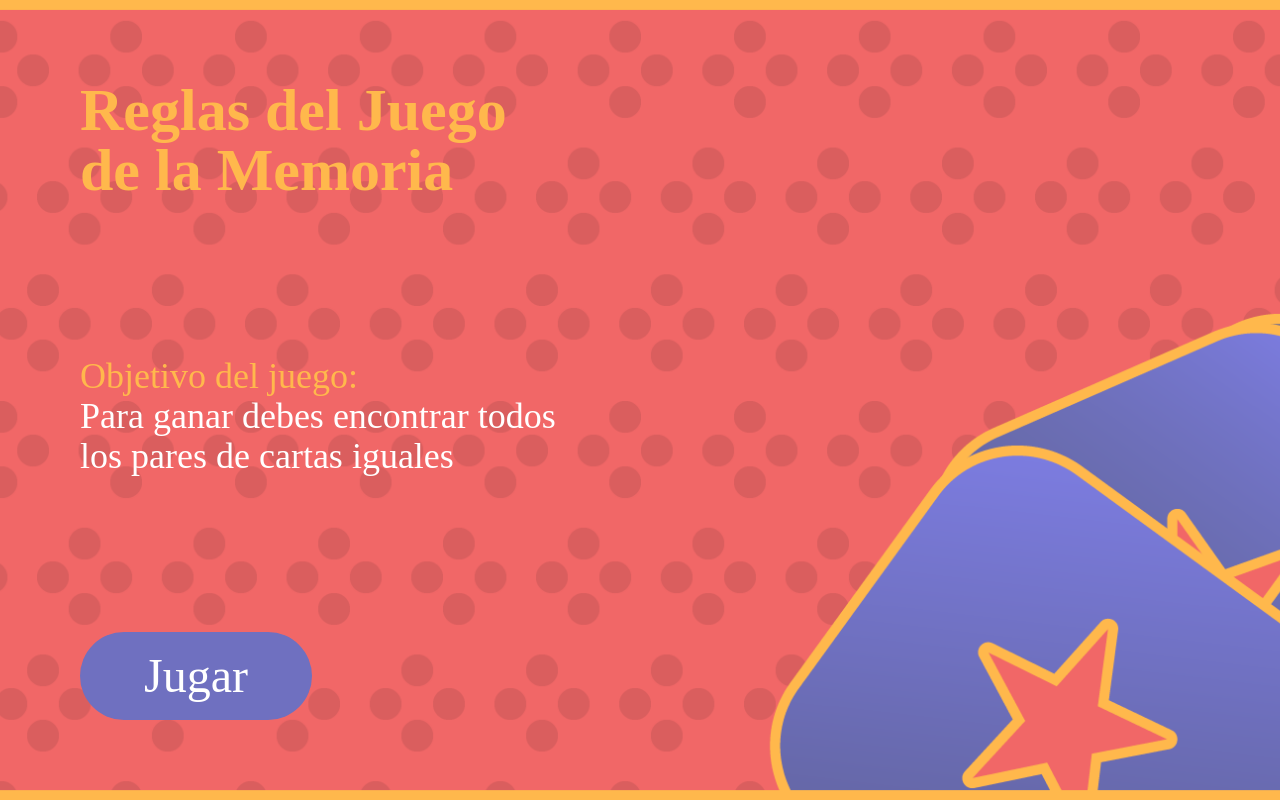
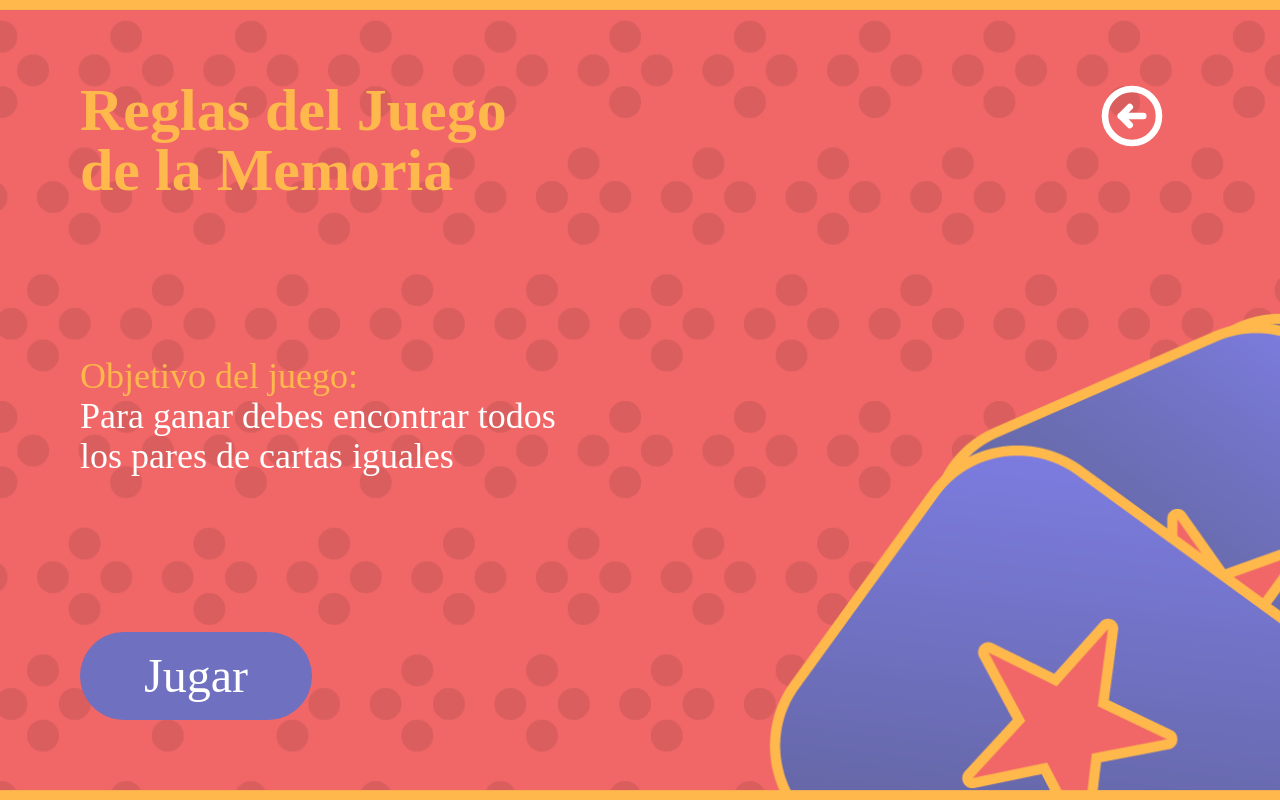
Before and after one commit to NachoXS15/festiPeques, a React (Vite) app: page /memorygame-rules in a window 1280 px wide. Built offline with nearby package versions, Linux system fonts and the light colour scheme; a web font is replaced by a local one.

Commit message:
created arrowback btn

```diff
--- /dev/null
+++ b/src/components/ui/svgs.tsx
@@ -0,0 +1,12 @@
+import { HTMLAttributes } from "react";
+type SVGProps = HTMLAttributes<SVGElement>;
+
+
+export function ArrowBack(props: SVGProps) {
+    return (
+        <svg xmlns="http://www.w3.org/2000/svg" fill="none" viewBox="0 0 24 24" strokeWidth={2.2} stroke="#fff" width={72} height={72} {...props}>
+            <path strokeLinecap="round" strokeLinejoin="round" d="m11.25 9-3 3m0 0 3 3m-3-3h7.5M21 12a9 9 0 1 1-18 0 9 9 0 0 1 18 0Z" />
+        </svg>
+
+    )
+}
--- a/src/pages/memory/MemoryRules.tsx
+++ b/src/pages/memory/MemoryRules.tsx
@@ -1,8 +1,10 @@
 import { NavLink } from 'react-router-dom'
 import memory from '../../assets/bgs/memoriaImg.webp'
+import { ArrowBack } from '../../components/ui/svgs'
 export default function MemoryRules() {
   return (
-    <div className='w-full h-screen bg-center bg-cover flex flex-col justify-between items-start pl-20 py-20' style={{ fontFamily: 'gambado-sans', backgroundImage: `url(${memory})` }}>
+    <div className='w-full h-screen relative bg-center bg-cover flex flex-col justify-between items-start pl-20 py-20' style={{ fontFamily: 'gambado-sans', backgroundImage: `url(${memory})` }}>
+      <NavLink to="/" className="absolute right-28"><ArrowBack /></NavLink>
       <h1 className='text-6xl font-bold text-lightorange line-clamp-4'>Reglas del Juego <br /> de la Memoria</h1>
       <div>
         <h3 className='text-4xl text-lightorange'>Objetivo del juego:</h3>
--- a/src/pages/qa/QARules.tsx
+++ b/src/pages/qa/QARules.tsx
@@ -1,8 +1,10 @@
 import { NavLink } from 'react-router-dom'
 import qa from '../../assets/bgs/qaImg.webp'
+import { ArrowBack } from '../../components/ui/svgs'
 export default function QARules() {
   return (
-    <div className='w-full h-screen bg-center bg-cover flex flex-col justify-between items-start pl-20 py-20' style={{fontFamily: 'gambado-sans',backgroundImage: `url(${qa})`}}>
+    <div className='w-full h-screen relative bg-center bg-cover flex flex-col justify-between items-start pl-20 py-20' style={{fontFamily: 'gambado-sans',backgroundImage: `url(${qa})`}}>
+      <NavLink to="/" className="absolute right-28"><ArrowBack /></NavLink>
       <h1 className='text-8xl font-bold text-cyan'>Mentes Brillantes</h1>
       <div>
         <h3 className='text-4xl text-lightorange'>Objetivo del juego:</h3>
```
